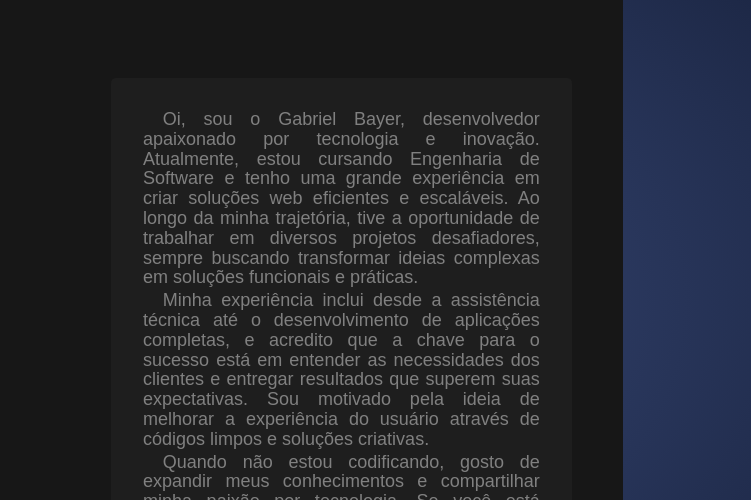
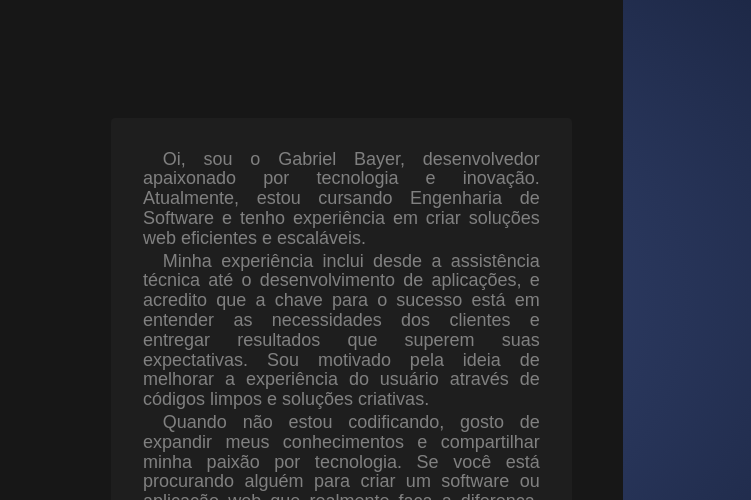
Before and after one commit to Bayer-07/bayer-s-portfolio, a plain HTML site: page index.html in a window 1280 px wide. Shown: the part 98-598 px from the top of the page, 529-1280 px from the left. Drawn offline with Linux system fonts and the light colour scheme.

Commit message:
Update index.html

```diff
--- a/index.html
+++ b/index.html
@@ -39,9 +39,8 @@
             <div class="left">
                <div class="about-card">
                   <p>Oi, sou o Gabriel Bayer, desenvolvedor apaixonado por tecnologia e inovação. Atualmente, estou cursando Engenharia de Software e
-                  tenho uma grande experiência em criar soluções web eficientes e escaláveis. Ao longo da minha trajetória, tive a oportunidade de
-                  trabalhar em diversos projetos desafiadores, sempre buscando transformar ideias complexas em soluções funcionais e práticas.</p>
-                  <p>Minha experiência inclui desde a assistência técnica até o desenvolvimento de aplicações completas, e acredito que a chave para
+                  tenho experiência em criar soluções web eficientes e escaláveis. </p>
+                  <p>Minha experiência inclui desde a assistência técnica até o desenvolvimento de aplicações, e acredito que a chave para
                   o sucesso está em entender as necessidades dos clientes e entregar resultados que superem suas expectativas. Sou motivado pela ideia
                   de melhorar a experiência do usuário através de códigos limpos e soluções criativas.</p>
                   <p>Quando não estou codificando, gosto de expandir meus conhecimentos e compartilhar minha paixão por tecnologia. Se você está procurando
```
